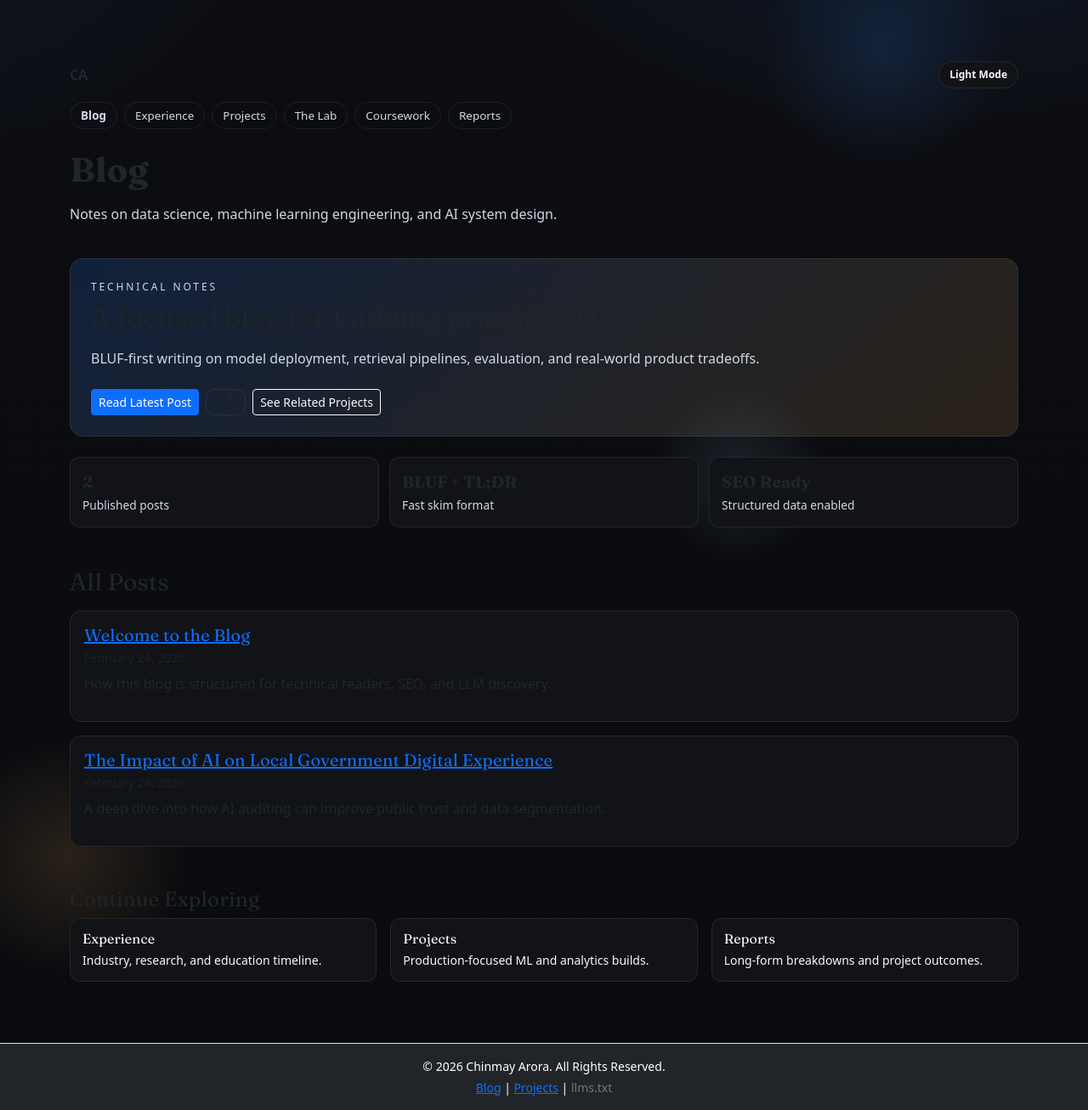
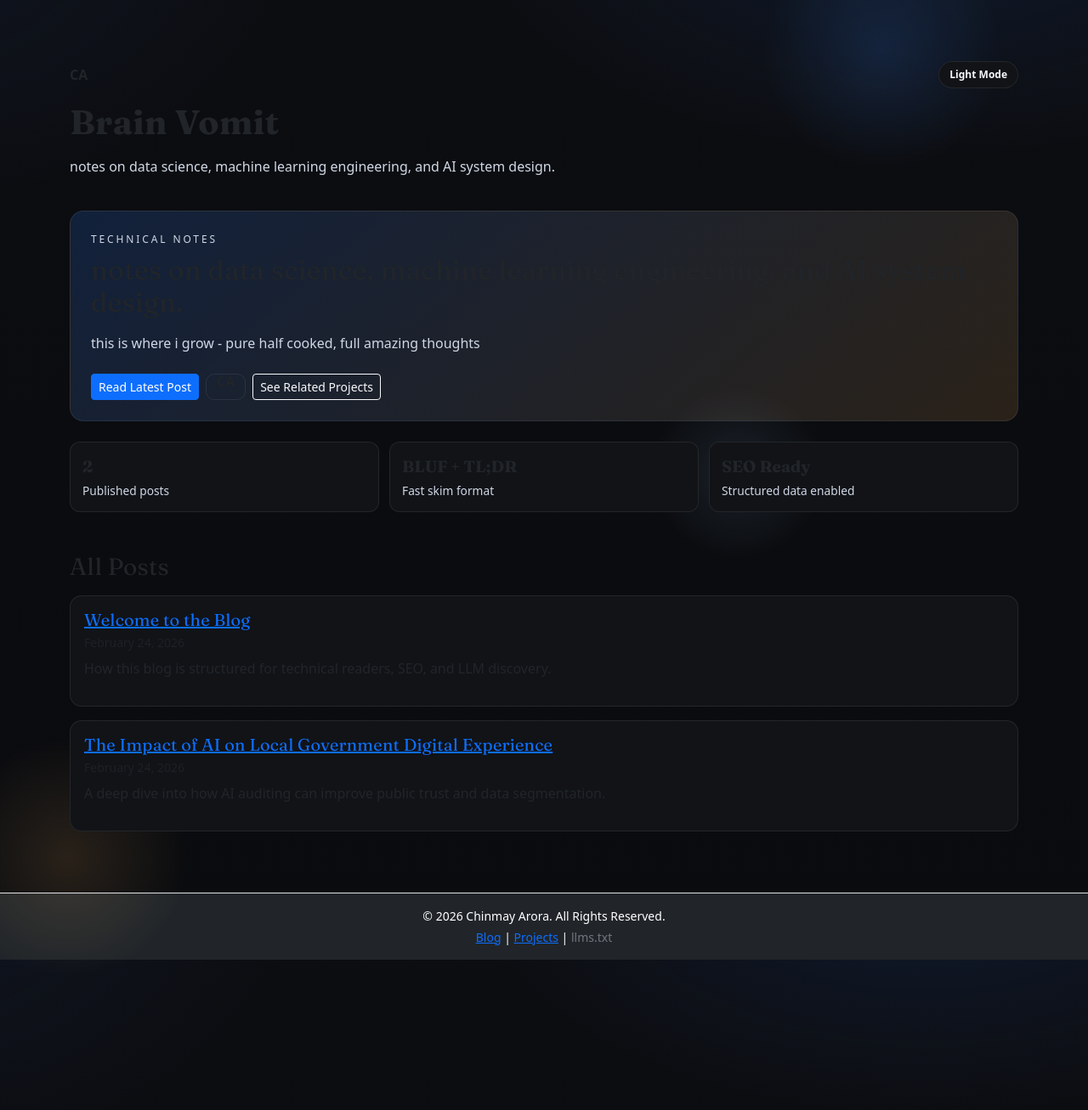
Before and after one commit to ChinmayA301/ChinmayA301.github.io, a Jekyll site: the page built from blog/index.html, in a window 1280 px wide and 1307 px high. Shown: the whole window at 85% size. Built offline with Jekyll 4.4.1, drawn with Linux system fonts in a browser that asks for light colours.

Commit message:
Simplify blog layout and retitle blog home

```diff
--- a/_layouts/blog.html
+++ b/_layouts/blog.html
@@ -32,14 +32,6 @@
         <a class="navbar-brand fw-bold" href="{{ '/' | relative_url }}">CA</a>
         <button id="themeToggle" class="blog-theme-toggle" type="button" aria-label="Switch to light mode">Light Mode</button>
       </div>
-      <nav class="blog-top-nav mb-4" aria-label="Site navigation">
-        <a class="blog-top-link nav-link-blog active" aria-current="page" href="{{ '/blog/' | relative_url }}">Blog</a>
-        <a class="blog-top-link" href="{{ '/experience/' | relative_url }}">Experience</a>
-        <a class="blog-top-link" href="{{ '/projects/' | relative_url }}">Projects</a>
-        <a class="blog-top-link" href="{{ '/ideas/' | relative_url }}">The Lab</a>
-        <a class="blog-top-link" href="{{ '/coursework/' | relative_url }}">Coursework</a>
-        <a class="blog-top-link" href="{{ '/reports/' | relative_url }}">Reports</a>
-      </nav>
       <h1 class="section-title">{{ page.title }}</h1>
       {% if page.description %}
       <p class="section-text">{{ page.description }}</p>
--- a/blog/index.html
+++ b/blog/index.html
@@ -1,14 +1,14 @@
 ---
 layout: blog
-title: Blog
-description: Notes on data science, machine learning engineering, and AI system design.
+title: Brain Vomit
+description: notes on data science, machine learning engineering, and AI system design.
 permalink: /blog/
 ---
 <section class="blog-mini-hero" aria-labelledby="blog-overview">
   <p class="eyebrow mb-2">Technical Notes</p>
-  <h2 id="blog-overview" class="h2 mb-3">A focused blog for building practical AI systems</h2>
+  <h2 id="blog-overview" class="h2 mb-3">notes on data science, machine learning engineering, and AI system design.</h2>
   <p class="section-text mb-4">
-    BLUF-first writing on model deployment, retrieval pipelines, evaluation, and real-world product tradeoffs.
+    this is where i grow - pure half cooked, full amazing thoughts
   </p>
   <div class="d-flex flex-wrap gap-2">
     {% assign latest_post = site.posts.first %}
@@ -51,30 +51,6 @@ permalink: /blog/
   </ol>
 </section>
 
-<section aria-labelledby="internal-links" class="mt-5">
-  <h2 id="internal-links" class="h4">Continue Exploring</h2>
-  <div class="row g-3">
-    <div class="col-md-4">
-      <a class="blog-route-card" href="{{ '/experience/' | relative_url }}">
-        <h3 class="h6 mb-1">Experience</h3>
-        <p class="mb-0 small">Industry, research, and education timeline.</p>
-      </a>
-    </div>
-    <div class="col-md-4">
-      <a class="blog-route-card" href="{{ '/projects/' | relative_url }}">
-        <h3 class="h6 mb-1">Projects</h3>
-        <p class="mb-0 small">Production-focused ML and analytics builds.</p>
-      </a>
-    </div>
-    <div class="col-md-4">
-      <a class="blog-route-card" href="{{ '/reports/' | relative_url }}">
-        <h3 class="h6 mb-1">Reports</h3>
-        <p class="mb-0 small">Long-form breakdowns and project outcomes.</p>
-      </a>
-    </div>
-  </div>
-</section>
-
 <script type="application/ld+json">
 {
   "@context": "https://schema.org",
```
Also changed, not shown: _layouts/post.html (+0 -8 lines).
